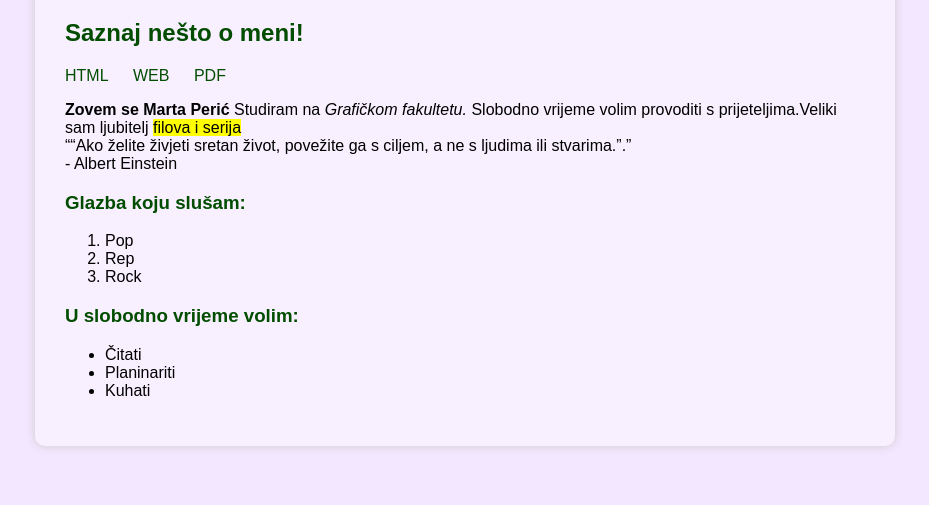
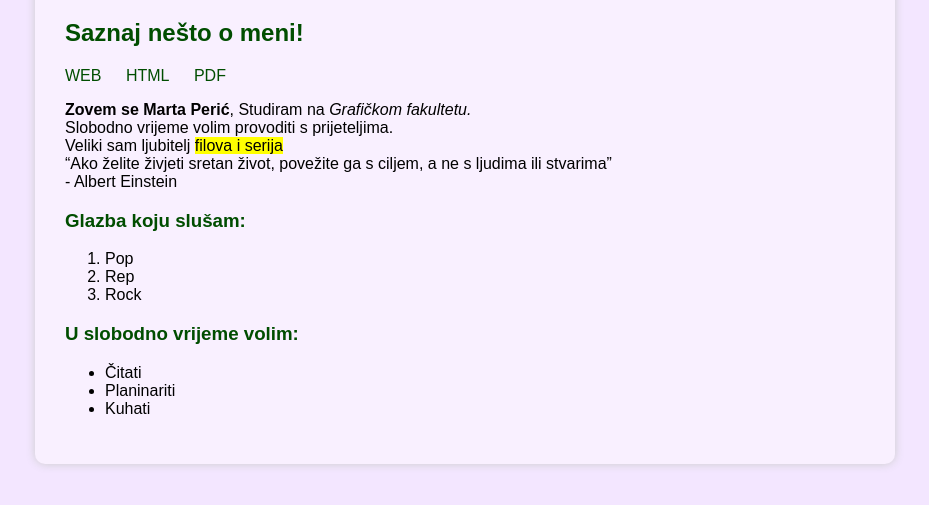
Before and after one commit to martaperic/marta_peric, a plain HTML site: page index.html in a window 1280 px wide. Shown: the part 131-636 px from the top of the page, without its empty margins (175-1104 px from the left). Drawn offline with Linux system fonts and the light colour scheme.

Commit message:
Add files via upload

```diff
--- a/index.html
+++ b/index.html
@@ -12,14 +12,15 @@
 
         <nav>
             <ul>
-                <li><a href="https://www.grf.unizg.hr/">HTML</a></li>
-                <li><a href="multimedija.html">WEB</a></li>
-                <li><a href="dokumenti/zadaca.pdf">PDF</a></li>
+                <li><a href="https://www.grf.unizg.hr/">WEB</a></li>
+                <li><a href="multimedija.html">HTML</a></li>
+                <li><a href="dokumenti/dokument.pdf">PDF</a></li>
             </ul>
         </nav>
-        <p><b>Zovem se Marta Perić</b> Studiram na <i>Grafičkom fakultetu.</i>
-		Slobodno vrijeme volim provoditi s prijeteljima.Veliki sam ljubitelj <mark>filova i serija</mark> <br/>
-        <q>“Ako želite živjeti sretan život, povežite ga s ciljem, a ne s ljudima ili stvarima.”.</q><br/>
+        <p><b>Zovem se Marta Perić</b>, Studiram na <i>Grafičkom fakultetu.</i> <br/>
+		Slobodno vrijeme volim provoditi s prijeteljima. <br/>
+		Veliki sam ljubitelj <mark>filova i serija</mark> <br/>
+        <q>Ako želite živjeti sretan život, povežite ga s ciljem, a ne s ljudima ili stvarima</q><br/>
 		- Albert Einstein
         </p>
 
```
Also changed, not shown: multimedija.html (+1 -1 lines), 1 other file.
